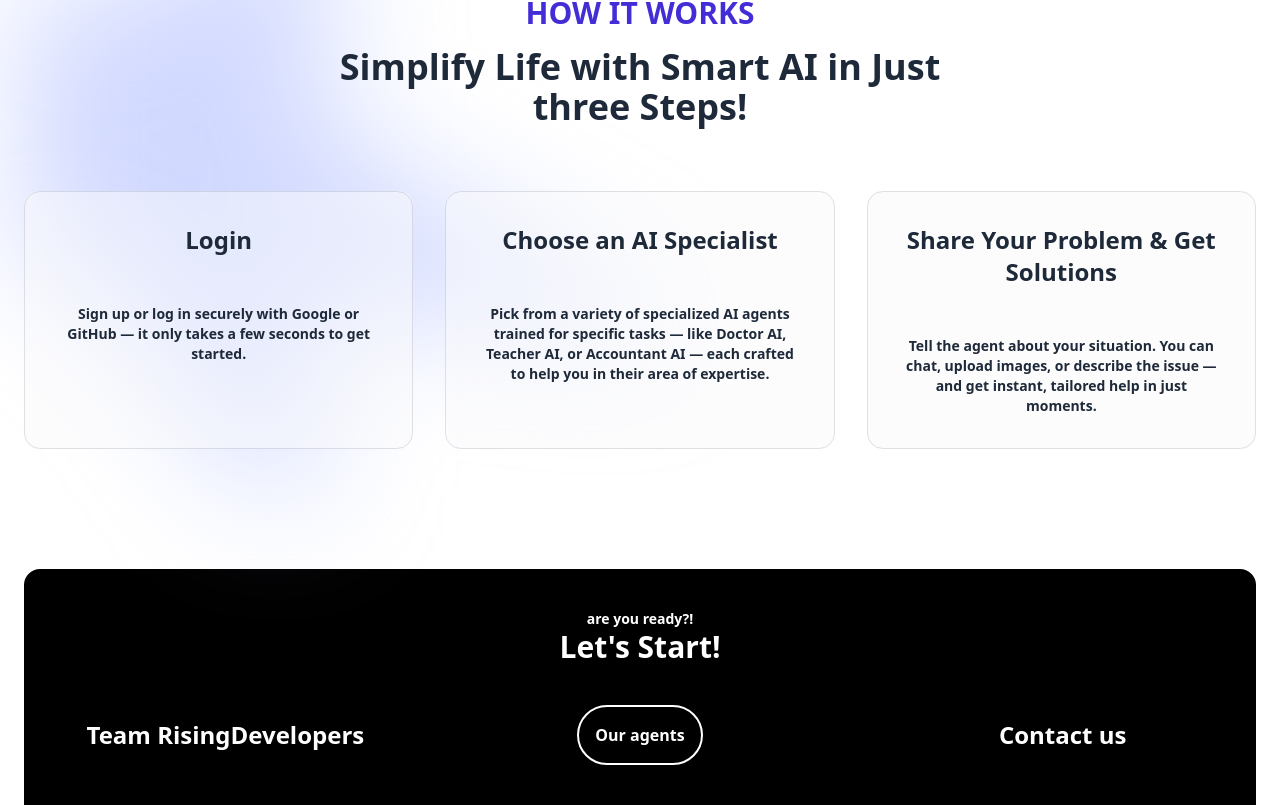
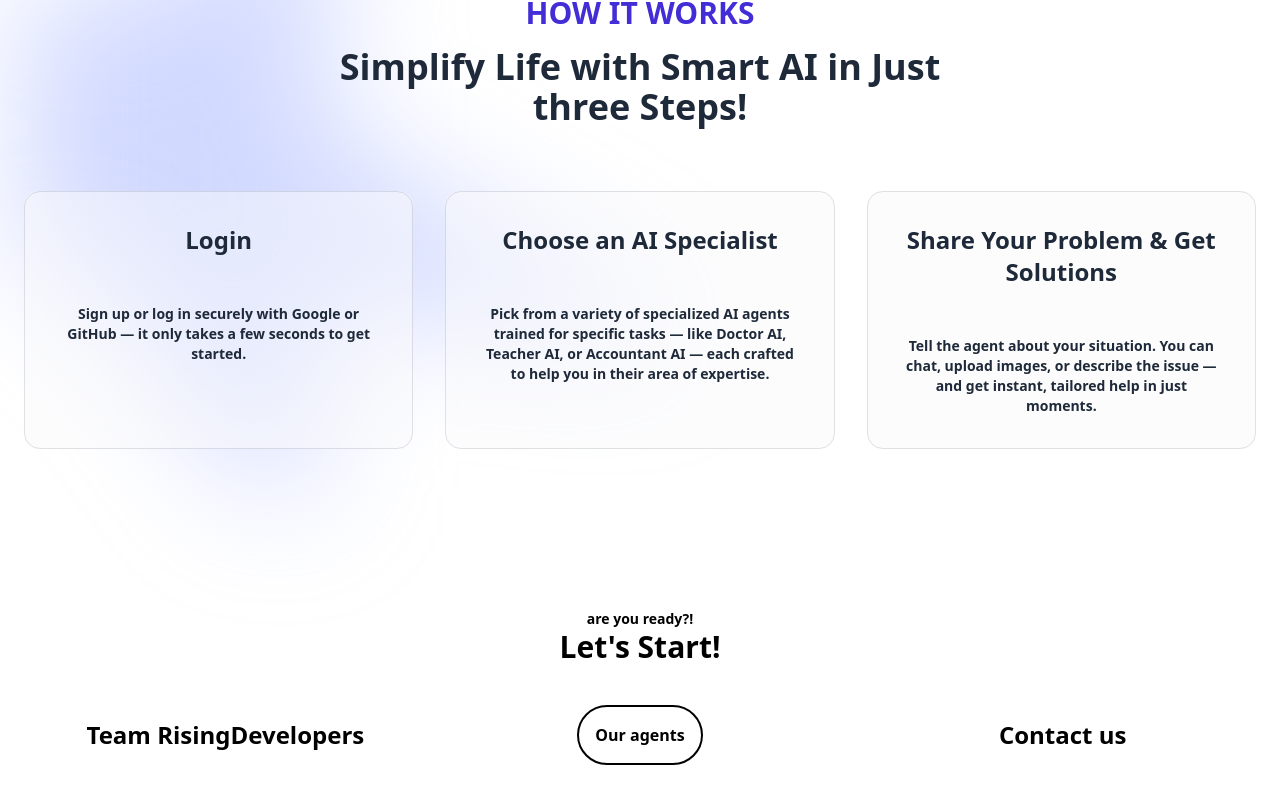
Before and after one commit to ThisIsAimer/Ai-Specialist, a Next.js app: page / in a window 1280 px wide. Shown: the part 1479-2284 px from the top of the page. Built offline with nearby package versions, Linux system fonts and the light colour scheme; no server answers.

Commit message:
footer changes

```diff
--- a/app/page.tsx
+++ b/app/page.tsx
@@ -123,7 +123,7 @@ export default function Home() {
             )}
         </div>
       </section>
-      <div className="bg-black rounded-t-2xl mt-10 text-white max-w-screen">
+      <div className=" mt-10 text-black max-w-screen">
         <div>
           <div className="pt-10 mx-10 text-sm font-semibold  text-center">
             are you ready?!
@@ -136,7 +136,7 @@ export default function Home() {
             </div>
             <div className="flex flex-col items-center w-1/3">
               <Link href="/dashboard">
-                <button className="border-2 font-bold border-white rounded-4xl p-4 hover:cursor-pointer hover:text-gray-300  hover:border-gray-300">
+                <button className="border-2 font-bold border-black rounded-4xl p-4 hover:cursor-pointer hover:text-gray-500  hover:border-gray-500">
                   Our agents
                 </button>
               </Link>
```
